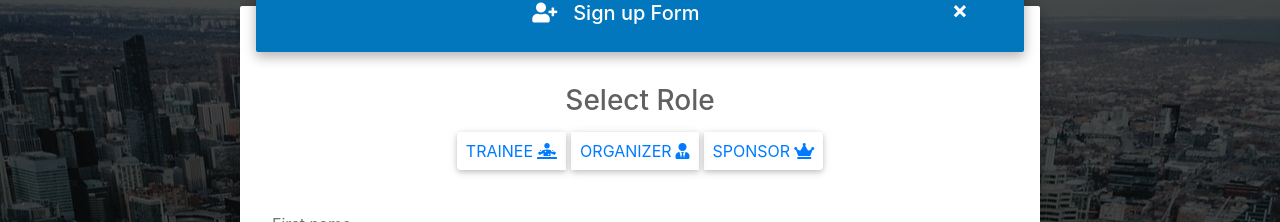
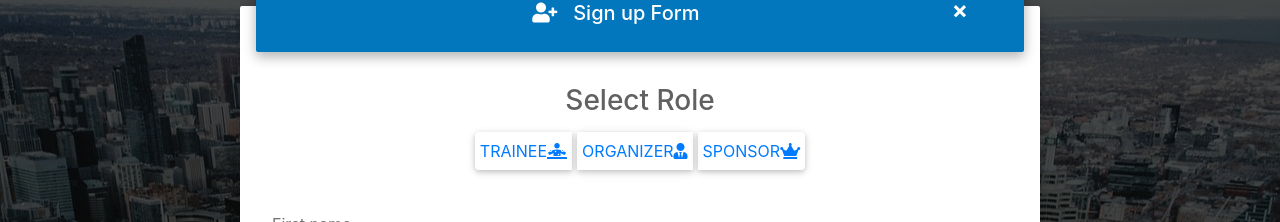
Before and after one commit to BuildForSDG/team-001-frontend, a React (Create React App) app in the folder betalife-app/: page / in a window 1280 px wide. Both pictures are taken after a click on the button "SIGN UP". Shown: the part 122-344 px from the top of the page. Built offline with nearby package versions, Linux system fonts and the light colour scheme.

Commit message:
Fixed bugs.

```diff
--- a/betalife-app/src/components/Events.js
+++ b/betalife-app/src/components/Events.js
@@ -32,9 +32,9 @@ class Events extends Component {
   }
 
 
-  handleViewArticle = (e, eventContainer) => {
-    // handle displaying event details UI
-  }
+  // handleViewArticle = (e, eventContainer) => {
+  //   // handle displaying event details UI
+  // }
 
   // nr represents modal number
   toggle = (nr) => () => {
--- a/betalife-app/src/components/Profile.js
+++ b/betalife-app/src/components/Profile.js
@@ -61,7 +61,7 @@ class Profile extends Component {
             <MDBCol md="8">
               <MDBCard testimonial>
                 <MDBCardUp className="indigo lighten-1" />
-                <MDBAvatar className="mx-auto white">
+                <MDBAvatar  className="img-fluid mb-2 white">
                   <img
                     src={photo}
                     alt=""
@@ -71,8 +71,8 @@ class Profile extends Component {
                   <h4 className="card-title">Emana Okoro</h4>
                   <fragment className="btn-group text-center my-2">
                     <MDBBtn color="primary" className="px-3" onClick={this.handleMyEvents}>
-                      <MDBIcon  far icon="calendar-check" className="mr-2" />
                       My Events
+                      <MDBIcon  far icon="calendar-check" className="ml-2" />
                     </MDBBtn>
                     <MDBBtn color="white" className="px-3" onClick={this.handleMyMessages}>
                       My Messages
--- a/betalife-app/src/components/Signup.js
+++ b/betalife-app/src/components/Signup.js
@@ -108,17 +108,17 @@ class Signup extends Component {
                   <h3 className="text-center"> Select Role </h3>
 
                   <fragment className="btn-group text-center">
-                    <MDBBtn color="reset-color" className="text-primary px-2" onClick={this.handleTrainee}>
+                    <MDBBtn color="reset-color" className="text-primary px-1" onClick={this.handleTrainee}>
                       Trainee
-                      <MDBIcon  icon="diagnoses" className="ml-1" />
+                      <MDBIcon  icon="diagnoses" className="" />
                     </MDBBtn>
-                    <MDBBtn color="reset-color" className="text-primary px-2" onClick={this.handleOrganizer}>
+                    <MDBBtn color="reset-color" className="text-primary px-1" onClick={this.handleOrganizer}>
                       Organizer
-                      <MDBIcon icon="user-tie" className="ml-1" />
+                      <MDBIcon icon="user-tie" className="" />
                     </MDBBtn>
-                    <MDBBtn color="reset-color" className="text-primary px-2" onClick={this.handleSponsor}>
+                    <MDBBtn color="reset-color" className="text-primary px-1" onClick={this.handleSponsor}>
                       Sponsor
-                      <MDBIcon  icon="crown" className="ml-1" />
+                      <MDBIcon  icon="crown" className="" />
                     </MDBBtn>
                   </fragment>
 
```
Also changed, not shown: betalife-app/src/images/fash_women1.jpg.
